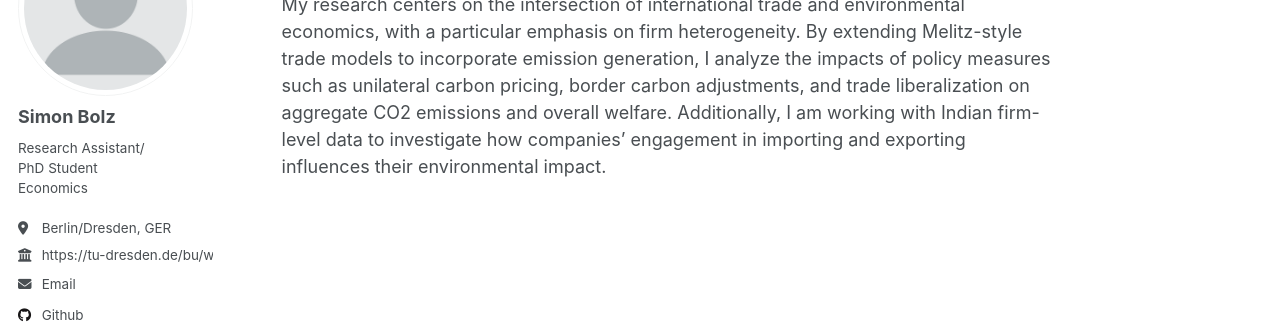
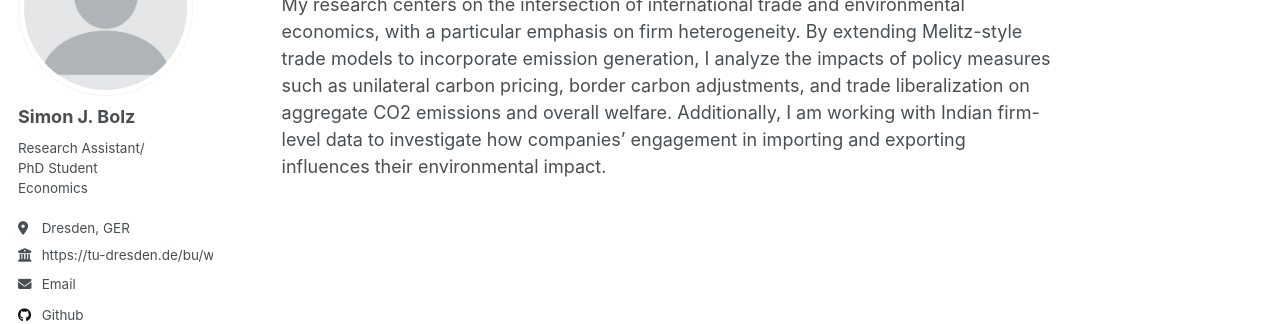
Before and after one commit to sjbolz/sjbolz.github.io, a Jekyll site: the page built from _pages/about.md, in a window 1280 px wide. Shown: the part 185-509 px from the top of the page. Built offline with Jekyll 4.4.1, drawn with Linux system fonts in a browser that asks for light colours.

Commit message:
Update _config.yml

```diff
--- a/_config.yml
+++ b/_config.yml
@@ -83,10 +83,10 @@ analytics:
 
 # Site Author
 author:
-  name             : "Simon Bolz"
+  name             : "Simon J. Bolz"
   avatar           : "profile.png"
   bio              : Research Assistant/ <br> PhD Student <br> Economics
-  location         : "Berlin/Dresden, GER"
+  location         : "Dresden, GER"
   employer         : "https://tu-dresden.de/bu/wirtschaft/vwl/wuw"
   pubmed           : #"https://www.ncbi.nlm.nih.gov/pubmed/?term=john+snow"
   googlescholar    : #"https://scholar.google.de/citations?user=1p28cv4AAAAJ"
```
